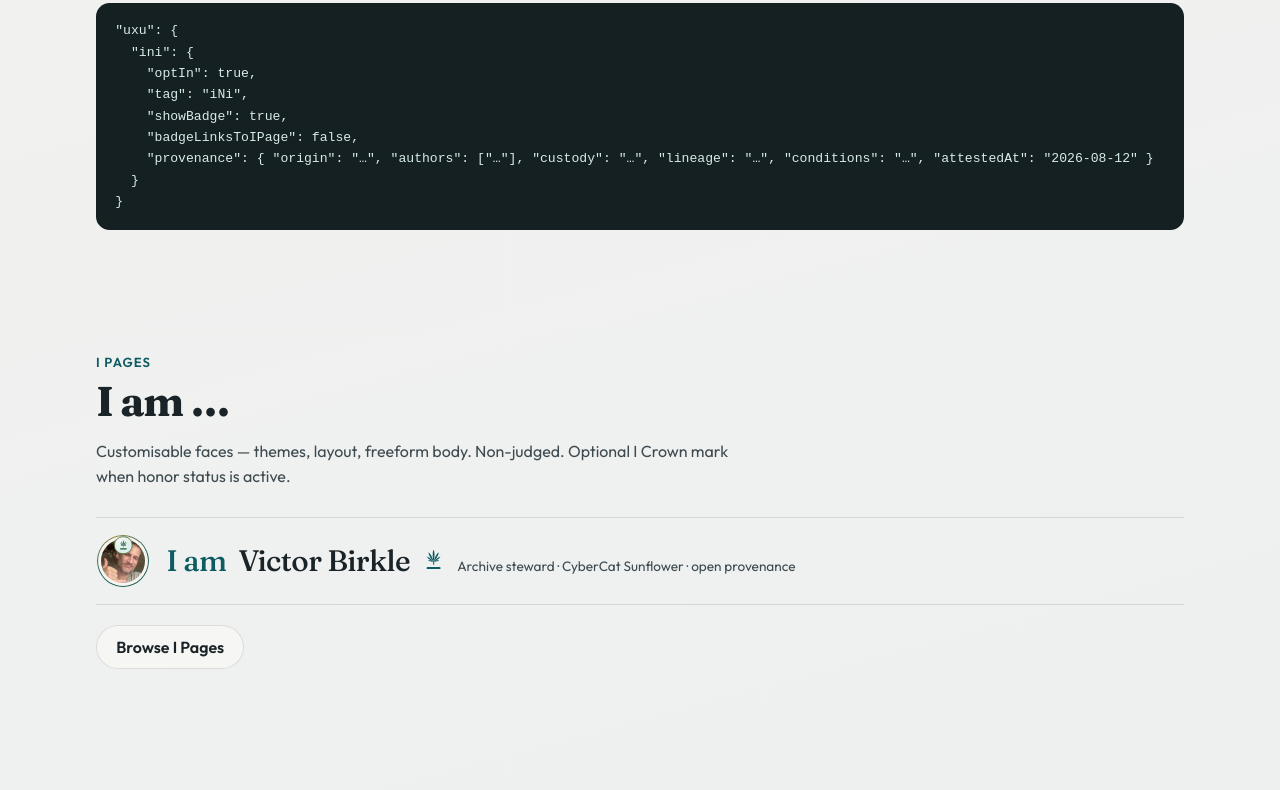
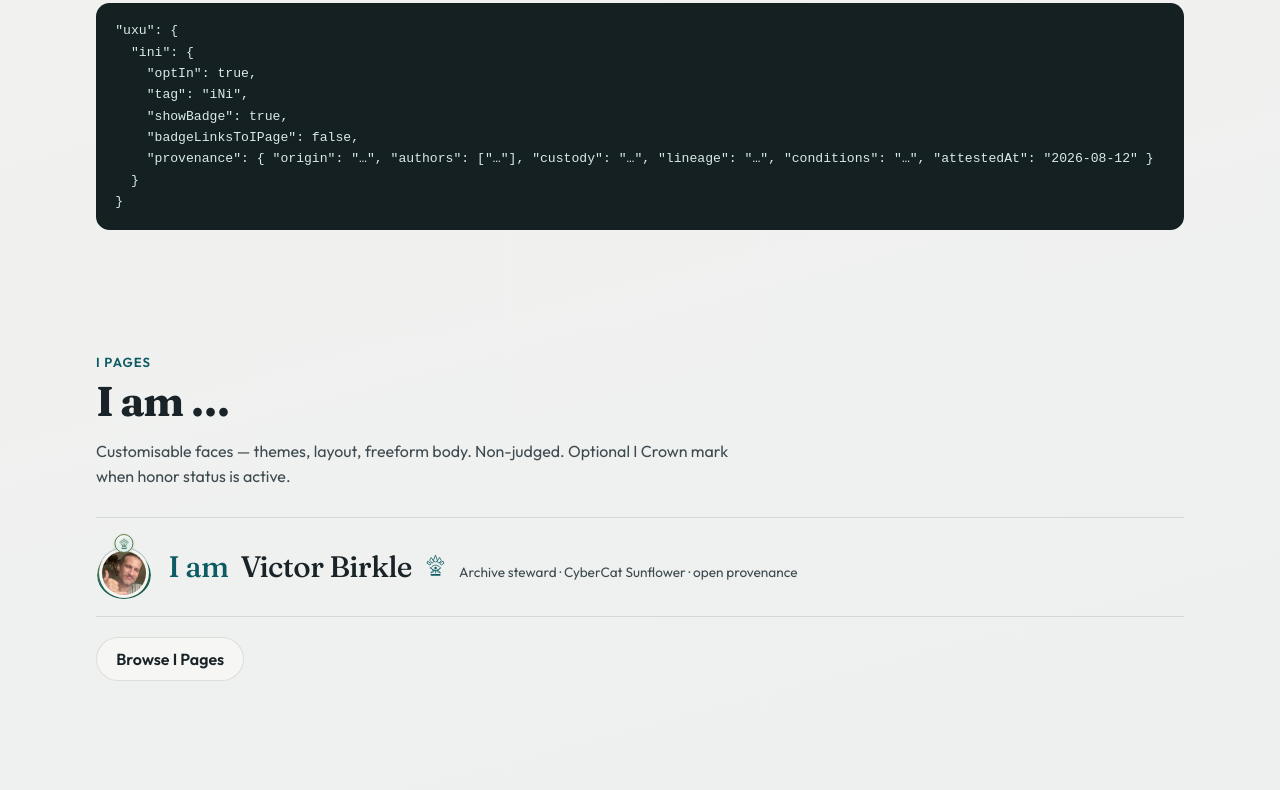
Before and after one commit to RASvibir/iNi, a website built with Vite: page index.html in a window 1280 px wide. Shown: the part 1953-2743 px from the top of the page. Built offline with nearby package versions, Linux system fonts and the light colour scheme.

Commit message:
Restyle I Crown as crown-eye combo crest above the border.
Co-authored-by: Cursor <cursoragent@cursor.com>

```diff
--- a/src/main.ts
+++ b/src/main.ts
@@ -100,23 +100,28 @@ function portraitHtml(
 }
 
 /**
- * I Crown mark — 7-leaflet cannabis silhouette (dispensary-clean) + honor band.
+ * I Crown mark — geometric crown peaks + leaf cue + eye gem (combo logo).
+ * Suggests cannabis without a literal leaf; reads as honor crown at small size.
  */
 function crownIcon(size: "sm" | "md" | "lg" = "sm"): string {
   const cls = `crown-icon crown-icon--${size}`;
   return `<svg class="${cls}" viewBox="0 0 64 64" fill="none" aria-hidden="true" focusable="false">
-    <g fill="currentColor" transform="translate(32 38)">
-      <path d="M0-34c3.2 8.5 3.6 17.2 0 34c-3.6-16.8-3.2-25.5 0-34z"/>
-      <path d="M0-30c3 7.5 3.4 15.2 0 30c-3.4-14.8-3-22.5 0-30z" transform="rotate(-28)"/>
-      <path d="M0-30c3 7.5 3.4 15.2 0 30c-3.4-14.8-3-22.5 0-30z" transform="rotate(28)"/>
-      <path d="M0-24c2.6 6.2 2.9 12.4 0 24c-2.9-11.6-2.6-17.8 0-24z" transform="rotate(-52)"/>
-      <path d="M0-24c2.6 6.2 2.9 12.4 0 24c-2.9-11.6-2.6-17.8 0-24z" transform="rotate(52)"/>
-      <path d="M0-16c2 4.2 2.2 8.4 0 16c-2.2-7.6-2-11.8 0-16z" transform="rotate(-76)"/>
-      <path d="M0-16c2 4.2 2.2 8.4 0 16c-2.2-7.6-2-11.8 0-16z" transform="rotate(76)"/>
+    <g stroke="currentColor" stroke-width="2.2" stroke-linecap="round" stroke-linejoin="round" fill="none">
+      <path d="M32 4 L37.2 18.5 L32 22.5 L26.8 18.5 Z"/>
+      <path d="M20.5 10.5 L27.2 21.2 L22.5 25.2 L16.2 17.8 Z"/>
+      <path d="M43.5 10.5 L47.8 17.8 L41.5 25.2 L36.8 21.2 Z"/>
+      <path d="M11 20.5 L19.5 26.5 L16.5 30.5 L9.2 25.8 Z"/>
+      <path d="M53 20.5 L54.8 25.8 L47.5 30.5 L44.5 26.5 Z"/>
+      <path d="M18 38.5 C22.5 33.2 27.5 30.8 32 30.8 C36.5 30.8 41.5 33.2 46 38.5 C41.5 43.8 36.5 46.2 32 46.2 C27.5 46.2 22.5 43.8 18 38.5 Z"/>
+      <path d="M20 39.5 C24.5 43.5 28.5 45 32 45 C35.5 45 39.5 43.5 44 39.5" opacity="0.85"/>
     </g>
-    <path fill="currentColor" d="M30.4 38h3.2v8.2h-3.2z" opacity="0.85"/>
-    <path fill="currentColor" d="M15 52.4h34c1.15 0 2.1.85 2.1 1.95v1.9c0 1.1-.95 1.95-2.1 1.95H15c-1.15 0-2.1-.85-2.1-1.95v-1.9c0-1.1.95-1.95 2.1-1.95z"/>
-    <path stroke="currentColor" stroke-width="1.35" stroke-linecap="round" opacity="0.35" d="M32 8.5v29"/>
+    <circle cx="32" cy="38.5" r="3.6" fill="currentColor"/>
+    <g stroke="currentColor" stroke-width="2.1" stroke-linecap="round" stroke-linejoin="round" fill="none">
+      <path d="M24.5 45.5 L18.5 52.5 L26.5 49.2 Z"/>
+      <path d="M39.5 45.5 L45.5 52.5 L37.5 49.2 Z"/>
+      <path d="M32 46.2 V52.5"/>
+    </g>
+    <path fill="currentColor" d="M20 55.2h24c1 0 1.8.7 1.8 1.6v1.4c0 .9-.8 1.6-1.8 1.6H20c-1 0-1.8-.7-1.8-1.6v-1.4c0-.9.8-1.6 1.8-1.6z"/>
   </svg>`;
 }
 
--- a/src/style.css
+++ b/src/style.css
@@ -1064,8 +1064,17 @@ a:hover {
   padding: 0.55rem;
 }
 
+.i-portrait--crowned .i-portrait__halo {
+  /* room above the ring so the crest sits on the border, not in the photo */
+  padding: 1.85rem 0.65rem 0.55rem;
+}
+
 .i-portrait--index .i-portrait__halo {
   padding: 0.32rem;
+}
+
+.i-portrait--index.i-portrait--crowned .i-portrait__halo {
+  padding: 1.05rem 0.38rem 0.32rem;
 }
 
 .i-portrait__frame {
@@ -1105,7 +1114,11 @@ a:hover {
 .i-portrait--crowned .i-portrait__ring {
   display: block;
   position: absolute;
-  inset: 0.12rem;
+  /* hug the photo only — leave top padding for the crest */
+  top: 1.85rem;
+  left: 0.12rem;
+  right: 0.12rem;
+  bottom: 0.12rem;
   border-radius: 50%;
   z-index: 0;
   pointer-events: none;
@@ -1124,7 +1137,10 @@ a:hover {
 }
 
 .i-portrait--index.i-portrait--crowned .i-portrait__ring {
-  inset: 0.06rem;
+  top: 1.05rem;
+  left: 0.06rem;
+  right: 0.06rem;
+  bottom: 0.06rem;
   -webkit-mask: radial-gradient(farthest-side, transparent calc(100% - 3.5px), #000 calc(100% - 3px));
   mask: radial-gradient(farthest-side, transparent calc(100% - 3.5px), #000 calc(100% - 3px));
 }
@@ -1135,17 +1151,17 @@ a:hover {
     0 0 0 4px color-mix(in srgb, var(--accent) 28%, transparent);
 }
 
-/* Crown seal sits cleanly on the ring apex — like a medallion */
+/* Crest rests on the ring apex — outside the photo */
 .i-portrait__seal {
   position: absolute;
-  top: 0;
+  top: 0.05rem;
   left: 50%;
   z-index: 3;
   display: grid;
   place-items: center;
-  width: 2.05rem;
-  height: 2.05rem;
-  transform: translate(-50%, 8%);
+  width: 2.35rem;
+  height: 2.35rem;
+  transform: translate(-50%, 0);
   border-radius: 50%;
   color: var(--accent-deep);
   background:
@@ -1159,9 +1175,9 @@ a:hover {
 }
 
 .i-portrait--index .i-portrait__seal {
-  width: 1.15rem;
-  height: 1.15rem;
-  transform: translate(-50%, 12%);
+  width: 1.2rem;
+  height: 1.2rem;
+  top: 0;
   border-width: 1px;
 }
 
@@ -1170,17 +1186,17 @@ a:hover {
 }
 
 .i-portrait--hero .i-portrait__seal .crown-icon {
-  width: 1.2rem;
-  height: 1.2rem;
+  width: 1.35rem;
+  height: 1.35rem;
 }
 
 .i-portrait--index .i-portrait__seal .crown-icon {
-  width: 0.7rem;
-  height: 0.7rem;
+  width: 0.72rem;
+  height: 0.72rem;
 }
 
 .i-portrait__caption {
-  margin: 0.35rem 0 0;
+  margin: 0.4rem 0 0;
   text-align: center;
   font-size: 0.72rem;
   font-weight: 600;
```
Also changed, not shown: public/crown.svg.
